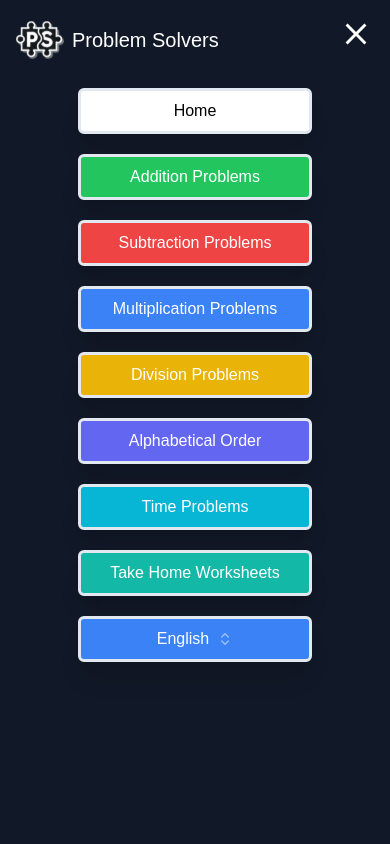
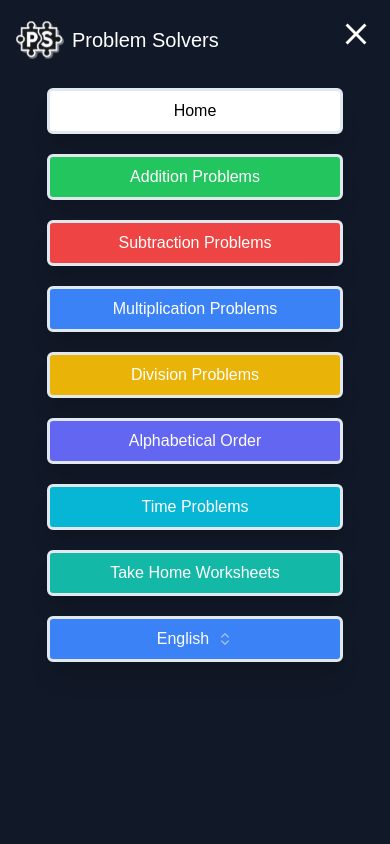
Before and after one commit to bartswierz/learning-game, a React (Vite) app: page / in a window 390 px wide. Both pictures are taken after a click on the button 364 px from the left and 32 px from the top of the page. Shown: the top 844 px of the page. Built offline with nearby package versions, Linux system fonts and the light colour scheme; a web font is replaced by a local one.

Commit message:
increased width for links in mobile navigation

```diff
--- a/src/components/ui/Navbar/components/NavigationMenuMobile.tsx
+++ b/src/components/ui/Navbar/components/NavigationMenuMobile.tsx
@@ -27,7 +27,7 @@ const NavigationMenuMobile = ({ isOpen, closeMenu }: MobileNavigationMenuProps)
           <MenuCloseButton closeMenu={closeMenu} />
           <ul className="flex flex-col items-center justify-center gap-y-5 mt-6">
             {mobileLinkInfo.map(({ route, text, className }) => (
-              <li className="flex max-w-[234px] w-full text-center" key={route}>
+              <li className="flex max-w-[296px] w-full text-center" key={route}>
                 <Link
                   to={`${route}`}
                   className={`px-4 py-2 rounded-md border-[3px] cursor-pointer shadow-xl transition-color duration-200 ease-in w-full ${className}`}
@@ -37,7 +37,7 @@ const NavigationMenuMobile = ({ isOpen, closeMenu }: MobileNavigationMenuProps)
                 </Link>
               </li>
             ))}
-            <li key="language_combobox" className="flex max-w-[234px] w-full text-center">
+            <li key="language_combobox" className="flex max-w-[296px] w-full text-center">
               <LanguageCombobox />
             </li>
           </ul>
```
